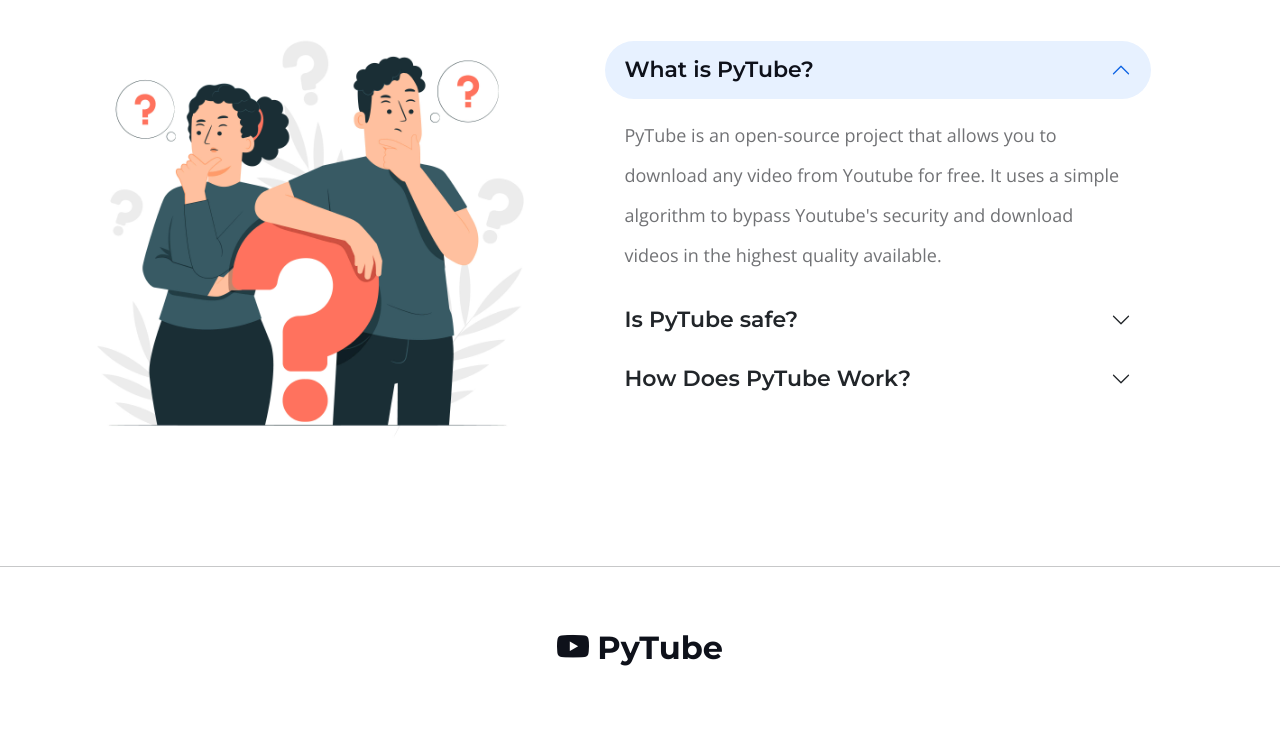
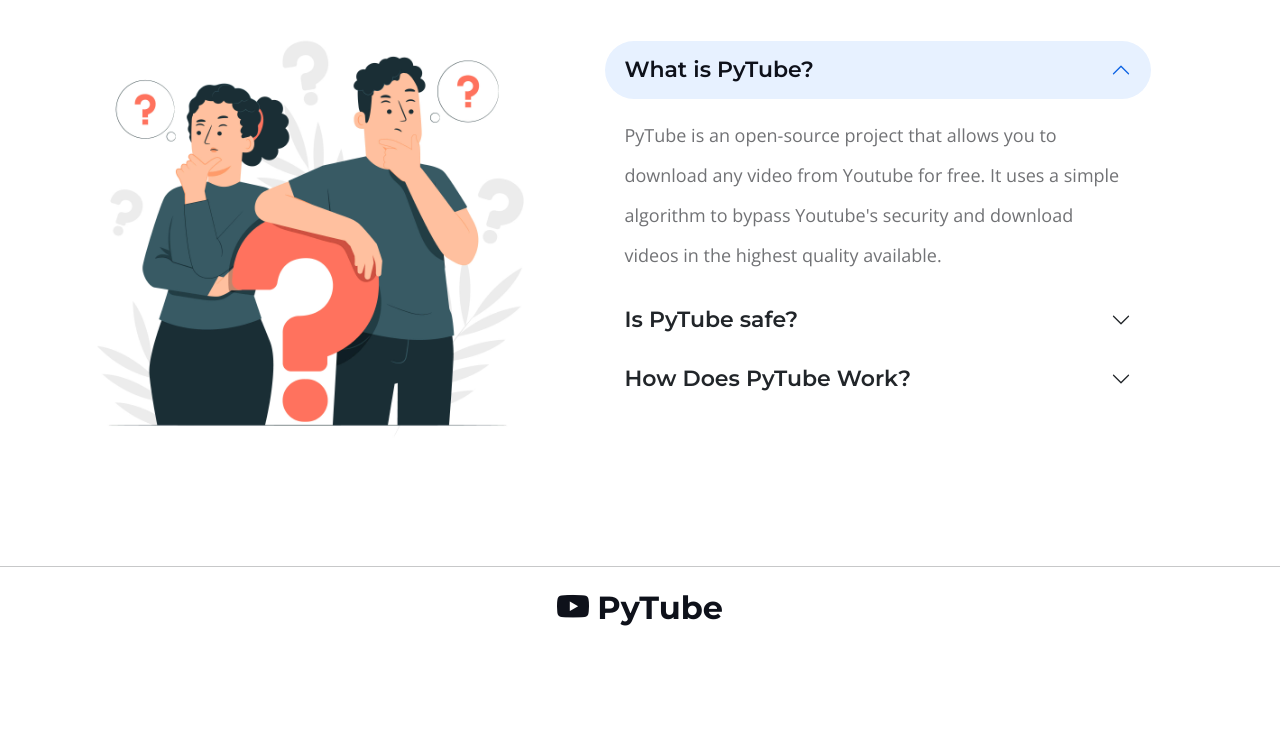
Before and after one commit to diegoborbadev/pytube-downloader, a Flask app: page / in a window 1280 px wide. Shown: the part 937-1667 px from the top of the page. After the commit the page ends 1563 px from the top, so only its background shows below. Run offline with Flask 3, Linux system fonts and the light colour scheme; parts of the project's set-up code (start-up, migrations or seed data) failed here and were passed over; some libraries are stand-ins or nearby versions.

Commit message:
Footer size reduced

```diff
--- a/static/css/styles.css
+++ b/static/css/styles.css
@@ -960,7 +960,7 @@
 .site-footer {
   border-bottom: 10px solid var(--secondary-color);
   position: relative;
-  padding: 5vh 0 5vh;
+  padding: 0vh 0vh 0vh;
 }
 
 
```
